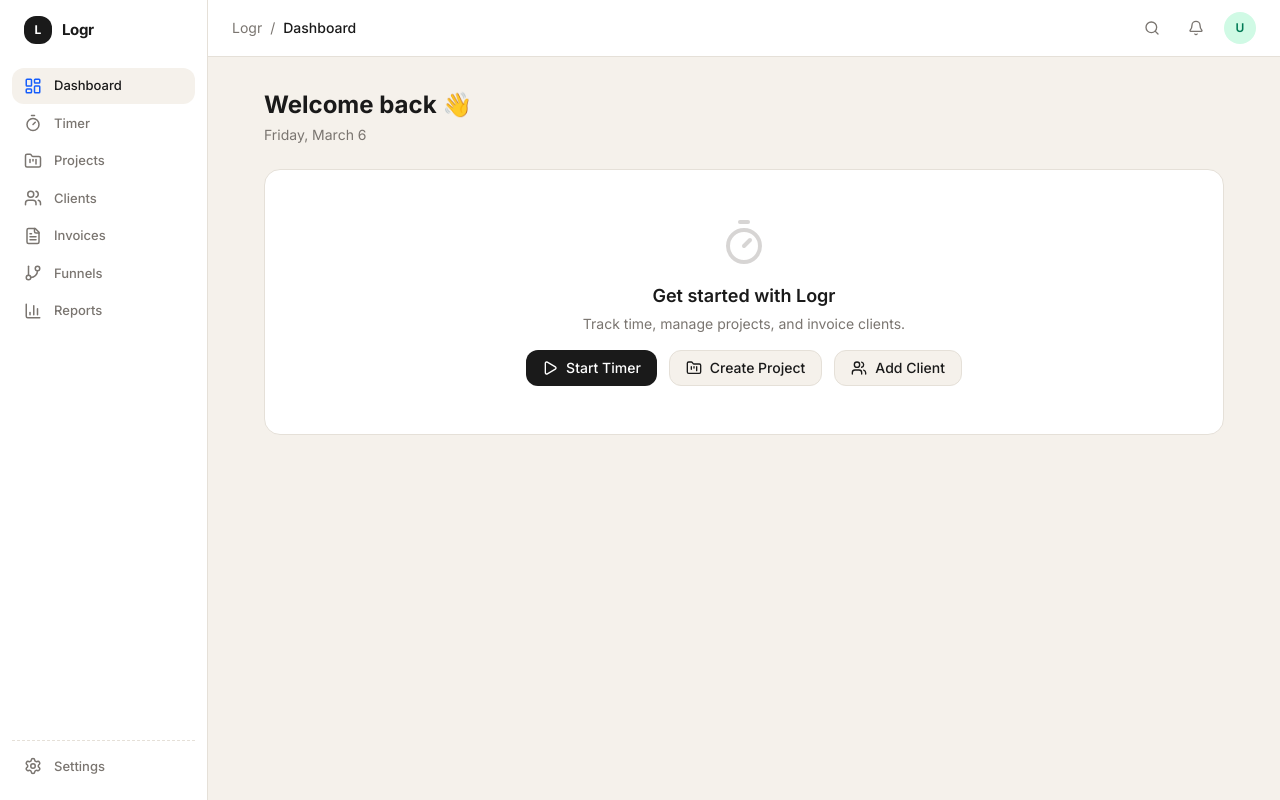
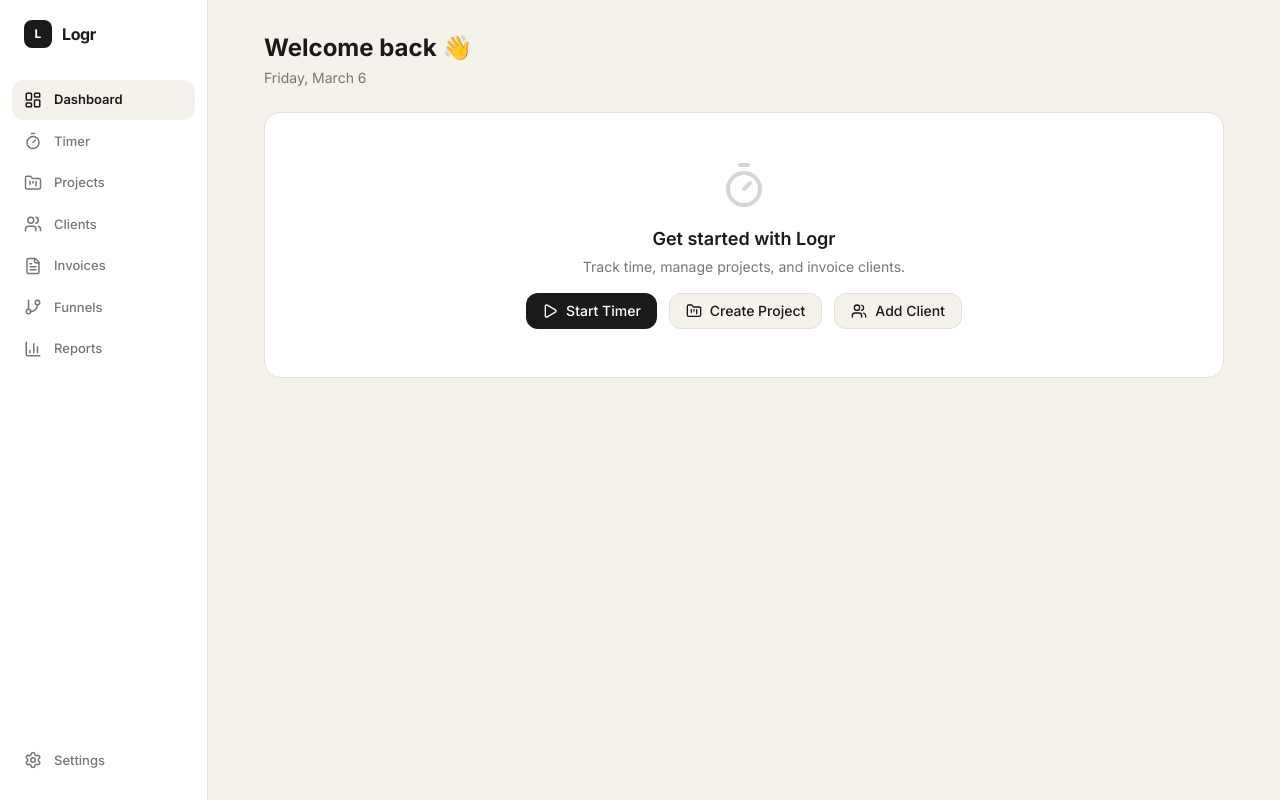
Before and after one commit to zerox9dev/logr, a React (Vite) app: page /app in a window 1280 px wide. Built offline with nearby package versions, Linux system fonts and the light colour scheme.

Commit message:
Revert "Design refinement: match Caplena reference more closely"
This reverts commit 0bbfc1f78a816c1a5fb83ad032f6100e41d0b92d.

```diff
--- a/src/components/dashboard/dashboard-page.tsx
+++ b/src/components/dashboard/dashboard-page.tsx
@@ -316,25 +316,25 @@ export function DashboardPage({ entries, projects, clients, invoices, settings,
       ) : (
         <>
           {/* Stats grid */}
-          <div className="grid grid-cols-2 lg:grid-cols-4 gap-4">
-            <Card className="border-l-[3px] border-l-emerald-400">
-              <CardContent className="p-5">
-                <div className="flex items-center gap-2 text-muted-foreground mb-2">
+          <div className="grid grid-cols-2 lg:grid-cols-4 gap-3">
+            <Card>
+              <CardContent className="p-4">
+                <div className="flex items-center gap-2 text-muted-foreground mb-1">
                   <Clock className="h-4 w-4" />
-                  <span className="text-xs font-medium">Today</span>
+                  <span className="text-xs">Today</span>
                 </div>
                 <p className="text-2xl font-bold">{formatDuration(todayTotal)}</p>
               </CardContent>
             </Card>
-            <Card className="border-l-[3px] border-l-blue-400">
-              <CardContent className="p-5">
-                <div className="flex items-center justify-between mb-2">
+            <Card>
+              <CardContent className="p-4">
+                <div className="flex items-center justify-between mb-1">
                   <div className="flex items-center gap-2 text-muted-foreground">
                     <TrendingUp className="h-4 w-4" />
-                    <span className="text-xs font-medium">This Week</span>
+                    <span className="text-xs">This Week</span>
                   </div>
                   {weekChange !== 0 && (
-                    <span className={`text-[11px] font-medium ${weekChange > 0 ? "text-emerald-600" : "text-red-500"}`}>
+                    <span className={`text-[10px] font-medium ${weekChange > 0 ? "text-emerald-600" : "text-red-500"}`}>
                       {weekChange > 0 ? "+" : ""}{weekChange.toFixed(0)}%
                     </span>
                   )}
@@ -342,24 +342,24 @@ export function DashboardPage({ entries, projects, clients, invoices, settings,
                 <p className="text-2xl font-bold">{formatDuration(weekTotal)}</p>
               </CardContent>
             </Card>
-            <Card className="border-l-[3px] border-l-amber-400">
-              <CardContent className="p-5">
-                <div className="flex items-center gap-2 text-muted-foreground mb-2">
+            <Card>
+              <CardContent className="p-4">
+                <div className="flex items-center gap-2 text-muted-foreground mb-1">
                   <FileText className="h-4 w-4" />
-                  <span className="text-xs font-medium">Unpaid</span>
+                  <span className="text-xs">Unpaid</span>
                 </div>
                 <p className="text-2xl font-bold">${unpaidTotal.toFixed(0)}</p>
               </CardContent>
             </Card>
-            <Card className="border-l-[3px] border-l-violet-400">
-              <CardContent className="p-5">
-                <div className="flex items-center justify-between mb-2">
+            <Card>
+              <CardContent className="p-4">
+                <div className="flex items-center justify-between mb-1">
                   <div className="flex items-center gap-2 text-muted-foreground">
                     <FileText className="h-4 w-4" />
-                    <span className="text-xs font-medium">This Month</span>
+                    <span className="text-xs">This Month</span>
                   </div>
                   {monthChange !== 0 && (
-                    <span className={`text-[11px] font-medium ${monthChange > 0 ? "text-emerald-600" : "text-red-500"}`}>
+                    <span className={`text-[10px] font-medium ${monthChange > 0 ? "text-emerald-600" : "text-red-500"}`}>
                       {monthChange > 0 ? "+" : ""}{monthChange.toFixed(0)}%
                     </span>
                   )}
@@ -373,7 +373,7 @@ export function DashboardPage({ entries, projects, clients, invoices, settings,
           <ActivityGraph entries={entries} />
 
           {/* Quick start + links */}
-          <div className="grid grid-cols-4 gap-4">
+          <div className="grid grid-cols-4 gap-3">
             <Link to="/app/timer">
               <Card className="hover:bg-emerald-50 hover:border-emerald-200 transition-colors cursor-pointer">
                 <CardContent className="p-4 flex items-center justify-between">
--- a/src/components/layout/app-layout.tsx
+++ b/src/components/layout/app-layout.tsx
@@ -1,6 +1,5 @@
 import { Routes, Route } from "react-router-dom";
 import { Sidebar } from "@/components/layout/sidebar";
-import { TopBar } from "@/components/layout/top-bar";
 import { DashboardPage } from "@/components/dashboard/dashboard-page";
 import { TimerDisplay } from "@/components/timer/timer-display";
 import { TimeEntries } from "@/components/timer/time-entries";
@@ -21,10 +20,8 @@ export function AppLayout() {
   return (
     <div className="flex h-screen bg-background">
       <Sidebar />
-      <div className="flex-1 flex flex-col overflow-hidden">
-        <TopBar userName={store.settings.name} />
-        <main className="flex-1 overflow-auto">
-          <div className="mx-auto max-w-5xl p-4 md:p-8 pb-20 md:pb-8 space-y-6">
+      <main className="flex-1 overflow-auto">
+        <div className="mx-auto max-w-5xl p-4 md:p-8 pb-20 md:pb-8 space-y-6">
           <Routes>
             <Route
               path="/"
@@ -199,10 +196,9 @@ export function AppLayout() {
             />
             <Route path="*" element={<NotFound />} />
           </Routes>
-          </div>
-        </main>
-        <CommandPalette />
-      </div>
+        </div>
+      </main>
+      <CommandPalette />
     </div>
   );
 }
--- a/src/components/layout/sidebar.tsx
+++ b/src/components/layout/sidebar.tsx
@@ -1,4 +1,4 @@
-import { LayoutDashboard, Timer, FolderKanban, Users, FileText, BarChart3, Settings, GitBranch, LogOut, ChevronsLeft } from "lucide-react";
+import { LayoutDashboard, Timer, FolderKanban, Users, FileText, BarChart3, Settings, GitBranch, LogOut } from "lucide-react";
 import { NavLink, Link } from "react-router-dom";
 import { cn } from "@/lib/utils";
 
@@ -27,19 +27,15 @@ function NavItem({ item, end }: { item: typeof navigation[0]; end?: boolean }) {
       end={end}
       className={({ isActive }) =>
         cn(
-          "flex items-center gap-3 rounded-lg px-3 py-2 text-[13px] font-medium transition-all w-full",
+          "flex items-center gap-3 rounded-lg px-3 py-2.5 text-[13px] font-medium transition-colors w-full",
           isActive
-            ? "bg-sidebar-accent text-sidebar-accent-foreground"
-            : "text-sidebar-foreground hover:bg-sidebar-accent/50 hover:text-sidebar-accent-foreground"
+            ? "bg-sidebar-accent text-sidebar-accent-foreground font-semibold"
+            : "text-sidebar-foreground hover:bg-sidebar-accent/60 hover:text-sidebar-accent-foreground"
         )
       }
     >
-      {({ isActive }) => (
-        <>
-          <item.icon className={cn("h-[18px] w-[18px] shrink-0", isActive && "text-blue-600")} />
-          <span className="hidden lg:block">{item.name}</span>
-        </>
-      )}
+      <item.icon className="h-[18px] w-[18px] shrink-0" />
+      <span className="hidden lg:block">{item.name}</span>
     </NavLink>
   );
 }
@@ -48,25 +44,21 @@ export function Sidebar() {
   return (
     <>
       {/* Desktop sidebar */}
-      <aside className="hidden md:flex h-screen w-14 flex-col border-r border-sidebar-border bg-sidebar-background py-4 lg:w-52 lg:px-3">
-        {/* Logo */}
-        <Link to="/" className="flex items-center gap-2.5 px-3 mb-6">
-          <div className="flex h-7 w-7 items-center justify-center rounded-lg bg-primary text-primary-foreground font-bold text-xs shrink-0">
+      <aside className="hidden md:flex h-screen w-16 flex-col items-center border-r border-sidebar-border bg-sidebar-background py-5 lg:w-52 lg:items-start lg:px-3">
+        <Link to="/" className="mb-8 flex items-center gap-2.5 px-3">
+          <div className="flex h-7 w-7 items-center justify-center rounded-md bg-primary text-primary-foreground font-bold text-xs">
             L
           </div>
-          <span className="hidden text-[15px] font-bold tracking-tight lg:block">Logr</span>
+          <span className="hidden text-base font-bold tracking-tight lg:block">Logr</span>
         </Link>
 
-        {/* Nav */}
         <nav className="flex flex-1 flex-col gap-0.5 w-full">
           {navigation.map((item) => (
             <NavItem key={item.name} item={item} end={item.href === "/app"} />
           ))}
         </nav>
 
-        {/* Bottom */}
-        <div className="w-full space-y-1">
-          <div className="border-t border-dashed border-sidebar-border my-2" />
+        <div className="w-full space-y-0.5">
           <NavItem item={{ name: "Settings", icon: Settings, href: "/app/settings" }} />
         </div>
       </aside>
@@ -81,7 +73,7 @@ export function Sidebar() {
             className={({ isActive }) =>
               cn(
                 "flex flex-col items-center gap-0.5 px-3 py-1 rounded-lg text-[10px] font-medium transition-colors",
-                isActive ? "text-blue-600" : "text-muted-foreground"
+                isActive ? "text-primary" : "text-muted-foreground"
               )
             }
           >
--- a/src/components/layout/top-bar.tsx
+++ /dev/null
@@ -1,46 +0,0 @@
-import { Search, Bell } from "lucide-react";
-import { useLocation } from "react-router-dom";
-
-const ROUTE_NAMES: Record<string, string> = {
-  "/app": "Dashboard",
-  "/app/timer": "Timer",
-  "/app/projects": "Projects",
-  "/app/clients": "Clients",
-  "/app/invoices": "Invoices",
-  "/app/invoices/new": "New Invoice",
-  "/app/funnels": "Funnels",
-  "/app/reports": "Reports",
-  "/app/settings": "Settings",
-};
-
-export function TopBar({ userName }: { userName?: string }) {
-  const location = useLocation();
-  const currentPage = ROUTE_NAMES[location.pathname] || "Dashboard";
-  const initials = userName
-    ? userName.split(" ").map((n) => n[0]).join("").toUpperCase().slice(0, 2)
-    : "U";
-
-  return (
-    <header className="flex items-center justify-between border-b border-border bg-card px-6 py-3">
-      {/* Breadcrumb */}
-      <div className="flex items-center gap-2 text-sm">
-        <span className="text-muted-foreground">Logr</span>
-        <span className="text-muted-foreground">/</span>
-        <span className="font-medium text-foreground">{currentPage}</span>
-      </div>
-
-      {/* Right side */}
-      <div className="flex items-center gap-3">
-        <button className="h-8 w-8 rounded-lg flex items-center justify-center text-muted-foreground hover:bg-accent transition-colors">
-          <Search className="h-4 w-4" />
-        </button>
-        <button className="h-8 w-8 rounded-lg flex items-center justify-center text-muted-foreground hover:bg-accent transition-colors relative">
-          <Bell className="h-4 w-4" />
-        </button>
-        <div className="h-8 w-8 rounded-full bg-emerald-100 text-emerald-700 flex items-center justify-center text-xs font-semibold">
-          {initials}
-        </div>
-      </div>
-    </header>
-  );
-}
```
